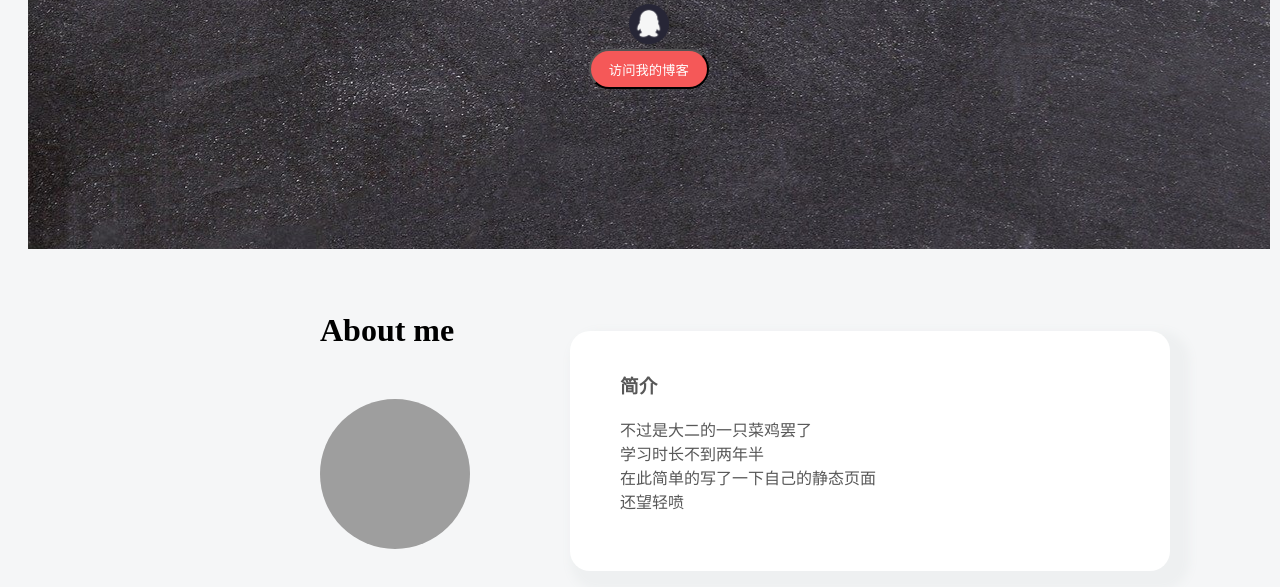
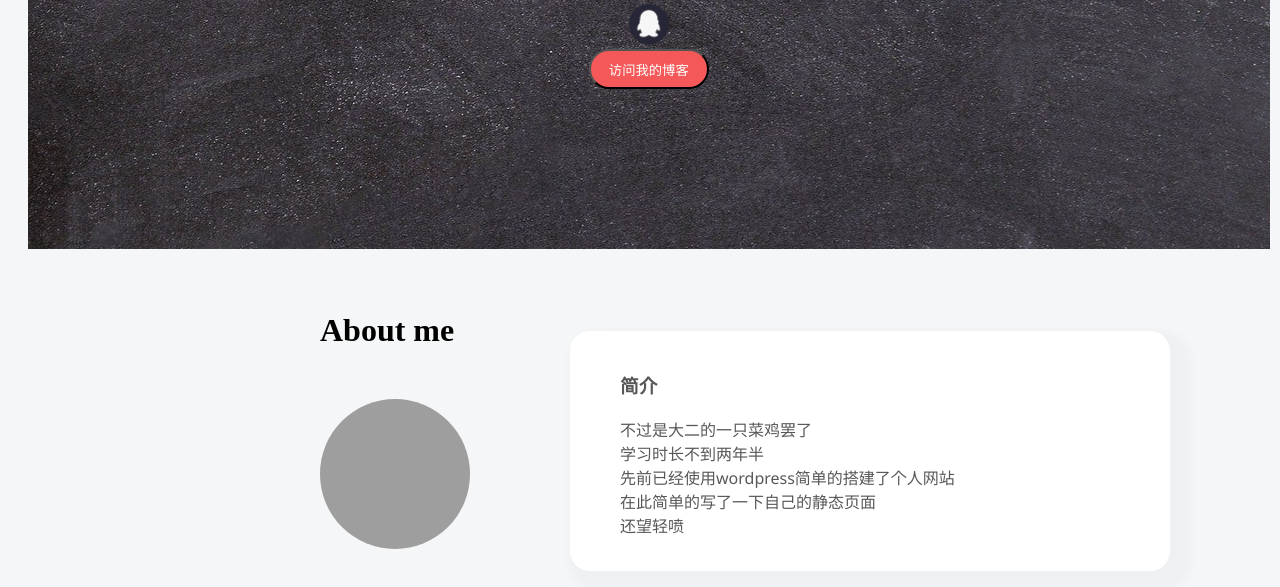
Before and after one commit to captainbovi/netlify, a plain HTML site: page intro.html in a window 1280 px wide. Shown: the part 509-1096 px from the top of the page. Drawn offline with Linux system fonts and the light colour scheme; grey boxes are pictures that could not be loaded.

Commit message:
Update intro.html

```diff
--- a/intro.html
+++ b/intro.html
@@ -139,6 +139,7 @@
                 <h3>简介</h3>
                 不过是大二的一只菜鸡罢了<br>
                 学习时长不到两年半<br>
+                先前已经使用wordpress简单的搭建了个人网站<br>
                 在此简单的写了一下自己的静态页面<br>
                 还望轻喷
             </div>
```
